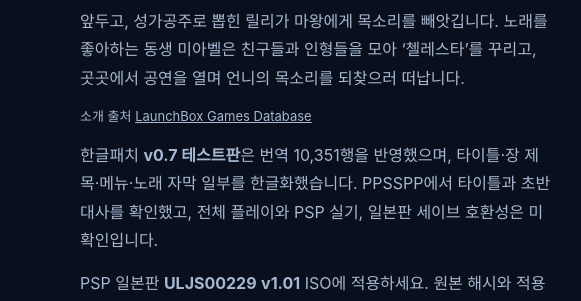
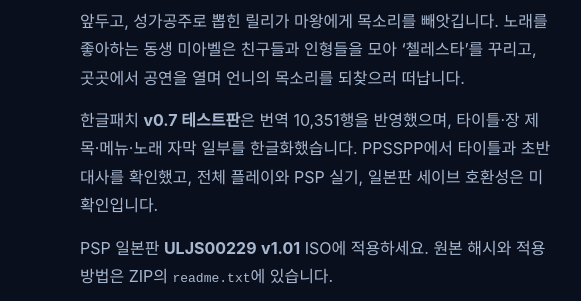
Before and after one commit to hmm1211/github.io, a plain HTML site: page antiphona.html in a window 1280 px wide. Shown: the part 315-616 px from the top of the page, 0-581 px from the left. Drawn offline with Linux system fonts and the light colour scheme.

Commit message:
Remove source line from Antiphona introduction

```diff
--- a/antiphona.html
+++ b/antiphona.html
@@ -30,7 +30,6 @@
     .subtitle { display:block; font-size:.52em; letter-spacing:-.035em; margin-top:9px; }
     .original { font-size:19px; color:#bdcbe0; margin:8px 0 22px; }
     .copy,.requirements { color:var(--muted); line-height:1.78; margin:0 0 14px; }
-    .source { color:var(--muted); font-size:13px; margin:0 0 16px; }
     .actions { display:flex; flex-wrap:wrap; align-items:center; gap:12px 17px; margin-top:22px; }
     .download { border-radius:9px; padding:13px 16px; background:var(--cyan); color:#071a23; text-decoration:none; font-weight:850; }
     .download:hover { background:#9af3fa; }
@@ -65,7 +64,6 @@
         <h1 id="game-title">안티포나의 성가공주<span class="subtitle">천사의 악보 Op.A</span></h1>
         <p class="original" lang="en">Antiphona no Seikahime - Tenshi no Score Op.A</p>
         <p class="copy">음악이 일상에 흐르는 나라 안티포나. 300년에 한 번 열리는 대축제를 앞두고, 성가공주로 뽑힌 릴리가 마왕에게 목소리를 빼앗깁니다. 노래를 좋아하는 동생 미아벨은 친구들과 인형들을 모아 ‘첼레스타’를 꾸리고, 곳곳에서 공연을 열며 언니의 목소리를 되찾으러 떠납니다.</p>
-        <p class="source">소개 출처 <a href="https://gamesdb.launchbox-app.com/games/details/119627-antiphona-no-seikahime-tenshi-no-score-op-a">LaunchBox Games Database</a></p>
         <p class="copy">한글패치 <strong>v0.7 테스트판</strong>은 번역 10,351행을 반영했으며, 타이틀·장 제목·메뉴·노래 자막 일부를 한글화했습니다. PPSSPP에서 타이틀과 초반 대사를 확인했고, 전체 플레이와 PSP 실기, 일본판 세이브 호환성은 미확인입니다.</p>
         <p class="requirements">PSP 일본판 <strong>ULJS00229</strong> <strong>v1.01</strong> ISO에 적용하세요. 원본 해시와 적용 방법은 ZIP의 <code>readme.txt</code>에 있습니다.</p>
         <div class="actions">
```
